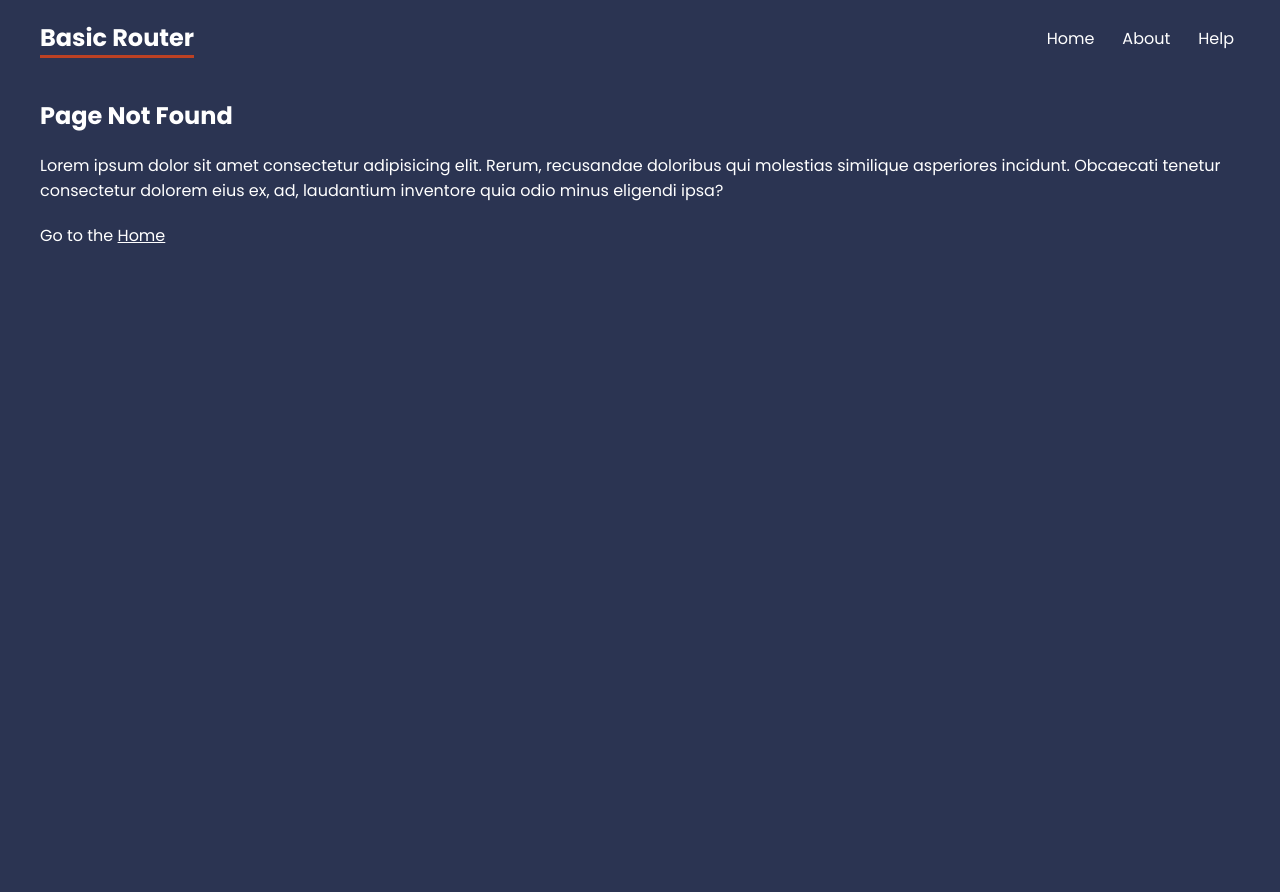
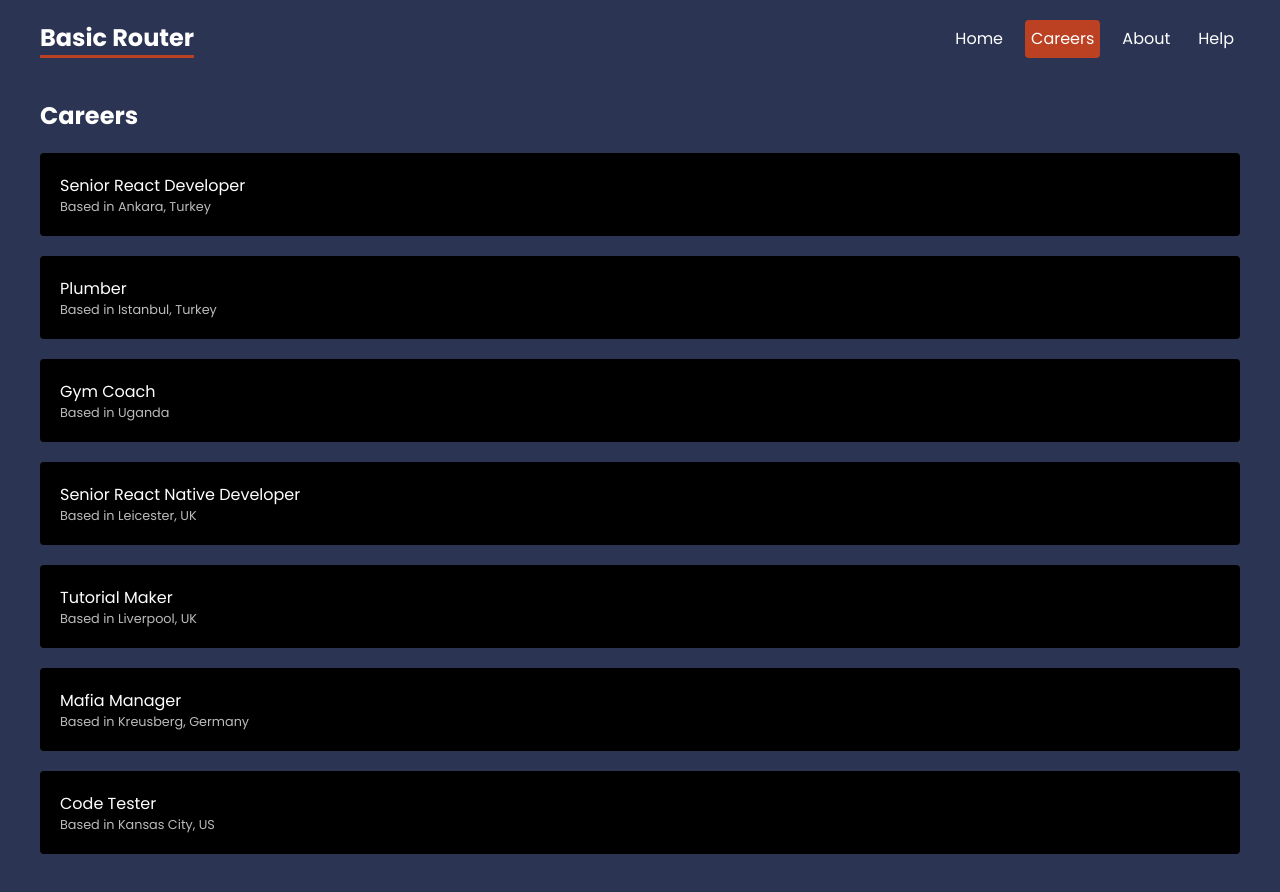
Before and after one commit to thesammet/react-router-basics, a React (Create React App) app: page /careers in a window 1280 px wide. Shown: the top 892 px of the page. Before the commit the page ends 800 px from the top, so only its background shows below. Built offline with nearby package versions, Linux system fonts and the light colour scheme; data requests are answered from the project's data file.

Commit message:
addition data loader (careers page)

```diff
--- a/src/App.js
+++ b/src/App.js
@@ -8,9 +8,11 @@
 import About from './pages/About'
 import RootLayout from './layouts/RootLayout';
 import HelpLayout from './layouts/HelpLayout';
+import CareersLayout from './layouts/CareersLayout';
 import Faq from './pages/help/Faq'
 import Contact from './pages/help/Contact'
 import Error from './pages/Error';
+import Careers, { dataLoader } from './pages/Careers';
 
 const router = createBrowserRouter(
   createRoutesFromElements(
@@ -20,6 +22,12 @@
       <Route path='help' element={<HelpLayout />}>
         <Route path='faq' element={<Faq />} />
         <Route path='contact' element={<Contact />} />
+      </Route>
+      <Route path='careers' element={<CareersLayout />}>
+        <Route
+          index
+          element={<Careers />}
+          loader={dataLoader} />
       </Route>
       <Route path='*' element={<Error />} />
     </Route>
--- a/src/index.css
+++ b/src/index.css
@@ -95,11 +95,28 @@
   margin-bottom: 10px;
 }
 
+.careers > a {
+  display: block;
+  background: rgba(0,0,0,2);
+  padding: 20px;
+  border-radius: 4px;
+  margin: 20px 0;
+  text-decoration: none;
+}
 
-/* careers list */
+.careers > a:hover p {
+  color:var(--primary);
+}
 
+.careers p {
+  margin: 0;
+}
 
-/* careers details */
+.careers > a p:last-child {
+  font-size: 0.8em;
+  color: #bbb;
+}
+
 
 
 /* breadcrumbs */
--- /dev/null
+++ b/src/layouts/CareersLayout.js
@@ -0,0 +1,11 @@
+import React from 'react'
+import { Outlet } from 'react-router-dom'
+
+export default function CareersLayout() {
+    return (
+        <div className='careers-layout'>
+            <h2>Careers</h2>
+            <Outlet />
+        </div>
+    )
+}
--- a/src/layouts/RootLayout.js
+++ b/src/layouts/RootLayout.js
@@ -7,8 +7,10 @@
                 <nav>
                     <h1>Basic Router</h1>
                     <NavLink to='/'>Home</NavLink>
+                    <NavLink to='careers'>Careers</NavLink>
                     <NavLink to='about'>About</NavLink>
                     <NavLink to='help'>Help</NavLink>
+
                 </nav>
             </header>
             <main>
--- a/src/pages/About.js
+++ b/src/pages/About.js
@@ -8,6 +8,5 @@
                 Lorem ipsum dolor sit amet, consectetur adipiscing elit, sed do eiusmod tempor incididunt ut labore et dolore magna aliqua. Ut enim ad minim veniam, quis nostrud exercitation ullamco laboris nisi ut aliquip ex ea commodo consequat. Duis aute irure dolor in reprehenderit in voluptate velit esse cillum dolore eu fugiat nulla pariatur. Excepteur sint occaecat cupidatat non proident, sunt in culpa qui officia deserunt mollit anim id est laborum.
             </div>
         </div>
-
     )
 }
--- /dev/null
+++ b/src/pages/Careers.js
@@ -0,0 +1,22 @@
+import React from 'react'
+import { useLoaderData, Link } from 'react-router-dom'
+
+export default function Careers() {
+    const careers = useLoaderData()
+    return (
+        <div className='careers'>
+            {careers.map(career => (
+                <Link to='/' key={career.id} >
+                    <p>{career.title}</p>
+                    <p>Based in {career.location}</p>
+                </Link>
+            ))}
+        </div>
+    )
+}
+
+//act like a service but in local using json-server
+export const dataLoader = async () => {
+    const res = await fetch('http://localhost:4000/careers')
+    return res.json()
+}
```
